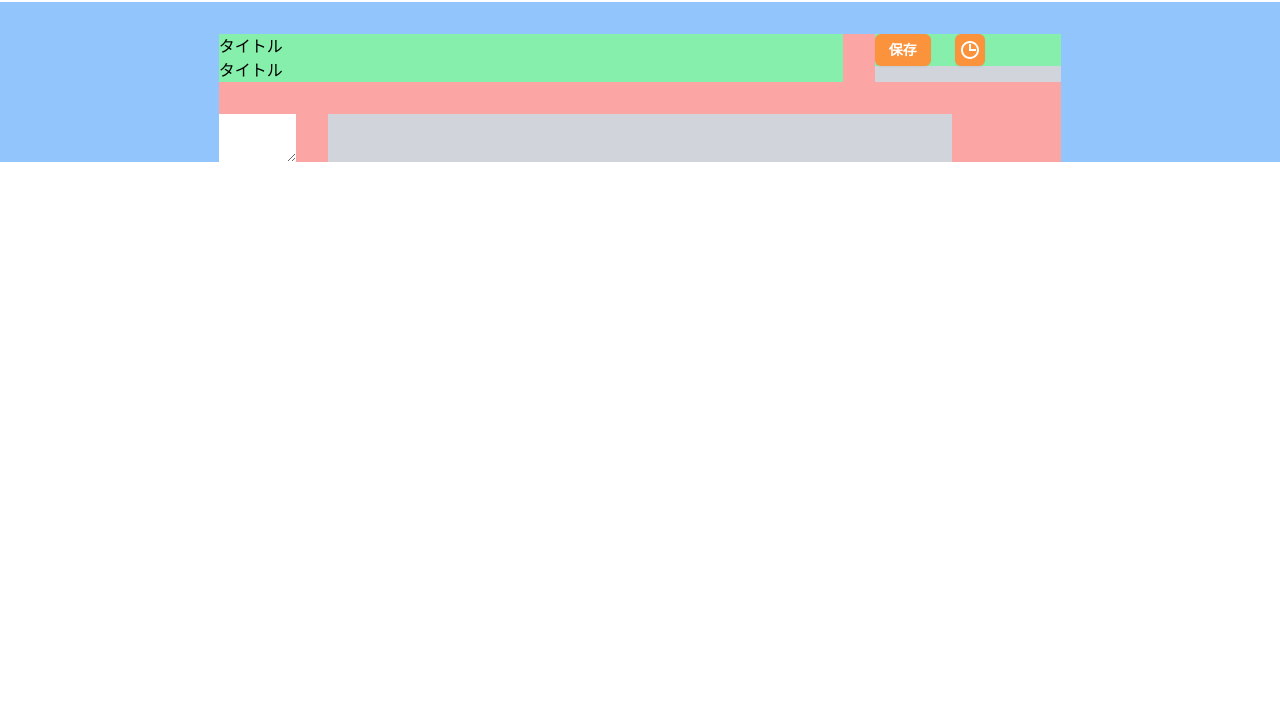
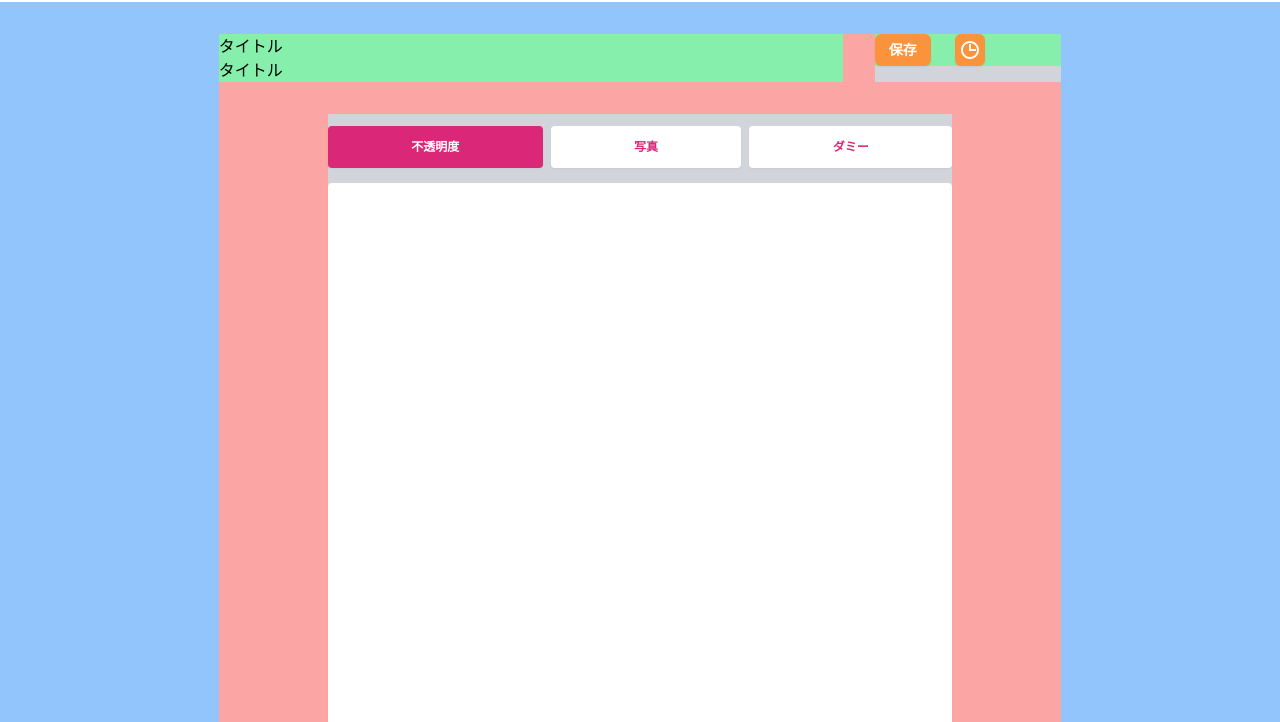
Before and after one commit to KodamaAzumi/input-web, a website built with Vite: page write/index.html in a window 1280 px wide. Shown: the part 78-800 px from the top of the page. Built offline with nearby package versions, Linux system fonts and the light colour scheme.

Commit message:
不透明度と写真を切り替えるタブを作成

```diff
--- a/write/index.html
+++ b/write/index.html
@@ -8,6 +8,7 @@
   </head>
   <body>
     <div class="grid grid-cols-12 gap-4 bg-blue-300 lg:gap-8">
+      <!-- header -->
       <header class="col-span-12 bg-white">
         <nav
           class="mx-auto flex max-w-7xl items-center justify-between p-6 lg:px-8"
@@ -150,6 +151,7 @@
         </div>
       </header>
 
+      <!-- write -->
       <div
         class="col-span-10 col-start-2 grid grid-cols-10 gap-4 bg-red-300 lg:col-span-8 lg:col-start-3 lg:grid-cols-8 lg:gap-8"
       >
@@ -184,13 +186,70 @@
           </div>
         </div>
 
-        <textarea id="js-textarea" class="input-item" type="text"></textarea>
-
         <div
           class="col-span-8 col-start-2 min-w-0 bg-gray-300 lg:col-span-6 lg:col-start-2"
         >
-          <div id="js-output" class="bg-green-300"></div>
-          <div id="image-para" class="bg-green-300"></div>
+          <!-- tabs -->
+          <div class="flex flex-wrap" id="tabs-id">
+            <div class="w-full">
+              <ul class="mb-0 flex list-none flex-row flex-wrap pt-3 pb-4">
+                <li class="-mb-px mr-2 flex-auto text-center last:mr-0">
+                  <a
+                    class="block rounded bg-pink-600 px-5 py-3 text-xs font-bold uppercase leading-normal text-white shadow-sm"
+                    onclick="changeAtiveTab(event,'tab-profile')"
+                  >
+                    不透明度
+                  </a>
+                </li>
+                <li class="-mb-px mr-2 flex-auto text-center last:mr-0">
+                  <a
+                    class="block rounded bg-white px-5 py-3 text-xs font-bold uppercase leading-normal text-pink-600 shadow-sm"
+                    onclick="changeAtiveTab(event,'tab-settings')"
+                  >
+                    写真
+                  </a>
+                </li>
+                <li class="-mb-px mr-2 flex-auto text-center last:mr-0">
+                  <a
+                    class="block rounded bg-white px-5 py-3 text-xs font-bold uppercase leading-normal text-pink-600 shadow-sm"
+                    onclick="changeAtiveTab(event,'tab-options')"
+                  >
+                    ダミー
+                  </a>
+                </li>
+              </ul>
+              <div
+                class="relative mb-6 flex w-full min-w-0 flex-col break-words rounded bg-white shadow-sm"
+              >
+                <div class="flex-auto px-4 py-5">
+                  <div class="tab-content tab-space relative h-screen">
+                    <div class="absolute inset-0 block" id="tab-profile">
+                      <div id="js-output" class="bg-green-300 text-3xl"></div>
+                    </div>
+                    <div class="absolute inset-0 hidden" id="tab-settings">
+                      <div id="image-para" class="bg-green-300 text-3xl"></div>
+                    </div>
+                    <div class="absolute inset-0 hidden" id="tab-options">
+                      <p>
+                        Efficiently unleash cross-media information without
+                        cross-media value. Quickly maximize timely deliverables
+                        for real-time schemas.
+                        <br />
+                        <br />
+                        Dramatically maintain clicks-and-mortar solutions
+                        without functional solutions.
+                      </p>
+                    </div>
+                    <textarea
+                      id="js-textarea"
+                      class="relative z-10 h-full w-full text-3xl opacity-0"
+                      type="text"
+                    ></textarea>
+                  </div>
+                </div>
+              </div>
+            </div>
+          </div>
         </div>
       </div>
     </div>
--- a/write/js/script.js
+++ b/write/js/script.js
@@ -61,38 +61,29 @@ const loop = () => {
 
 window.requestAnimationFrame(loop);
 
-/*
-// タブに関する記述
-const openTab = (tabName) => {
-  let i, tabcontent, tablinks;
-
-  tabcontent = document.getElementsByClassName("tabcontent");
-  tablinks = document.getElementsByClassName("tablinks");
-
-  // tabcontentの全ての要素を非表示にする
-  for (i = 0; i < tabcontent.length; i++) {
-    tabcontent[i].style.display = "none";
+// tabに関するコード
+const changeAtiveTab = (event, tabID) => {
+  let element = event.target;
+  while (element.nodeName !== "A") {
+    element = element.parentNode;
   }
-
-  // tablinksの全ての要素からactiveクラスを消去する
-  for (i = 0; i < tablinks.length; i++) {
-    tablinks[i].classList.remove("active");
+  let ulElement = element.parentNode.parentNode;
+  let aElements = ulElement.querySelectorAll("li > a");
+  tabContents = document
+    .getElementById("tabs-id")
+    .querySelectorAll(".tab-content > div");
+  for (let i = 0; i < aElements.length; i++) {
+    aElements[i].classList.remove("text-white");
+    aElements[i].classList.remove("bg-pink-600");
+    aElements[i].classList.add("text-pink-600");
+    aElements[i].classList.add("bg-white");
+    tabContents[i].classList.add("hidden");
+    tabContents[i].classList.remove("block");
   }
-
-  // 引数として受け取ったtabNameのタブを表示状態にする
-  document.getElementById(tabName).style.display = "block";
-  document.getElementById(tabName + "_btn").classList.add("active");
+  element.classList.remove("text-pink-600");
+  element.classList.remove("bg-white");
+  element.classList.add("text-white");
+  element.classList.add("bg-pink-600");
+  document.getElementById(tabID).classList.remove("hidden");
+  document.getElementById(tabID).classList.add("block");
 };
-
-// タブボタンにクリックイベントリスナーを追加する
-document.getElementById("tab1_btn").addEventListener("click", () => {
-  openTab("tab1");
-});
-
-document.getElementById("tab2_btn").addEventListener("click", () => {
-  openTab("tab2");
-});
-
-// 最初のタブを開く
-openTab("tab1");
-*/
```
Also changed, not shown: index.html (+2 -0 lines).
